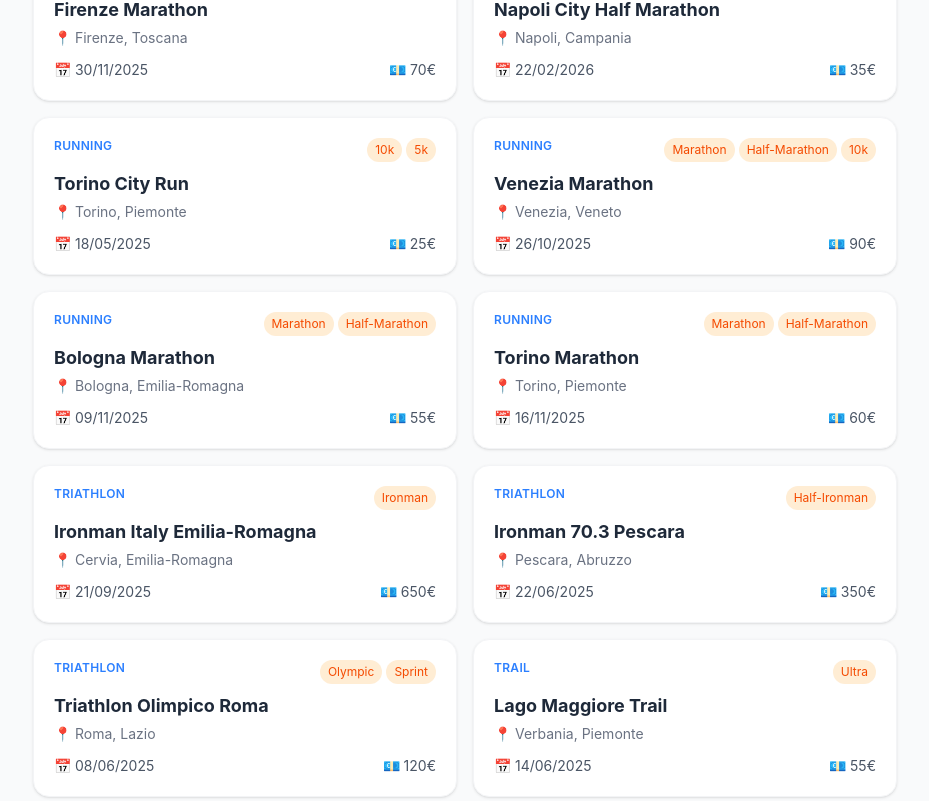
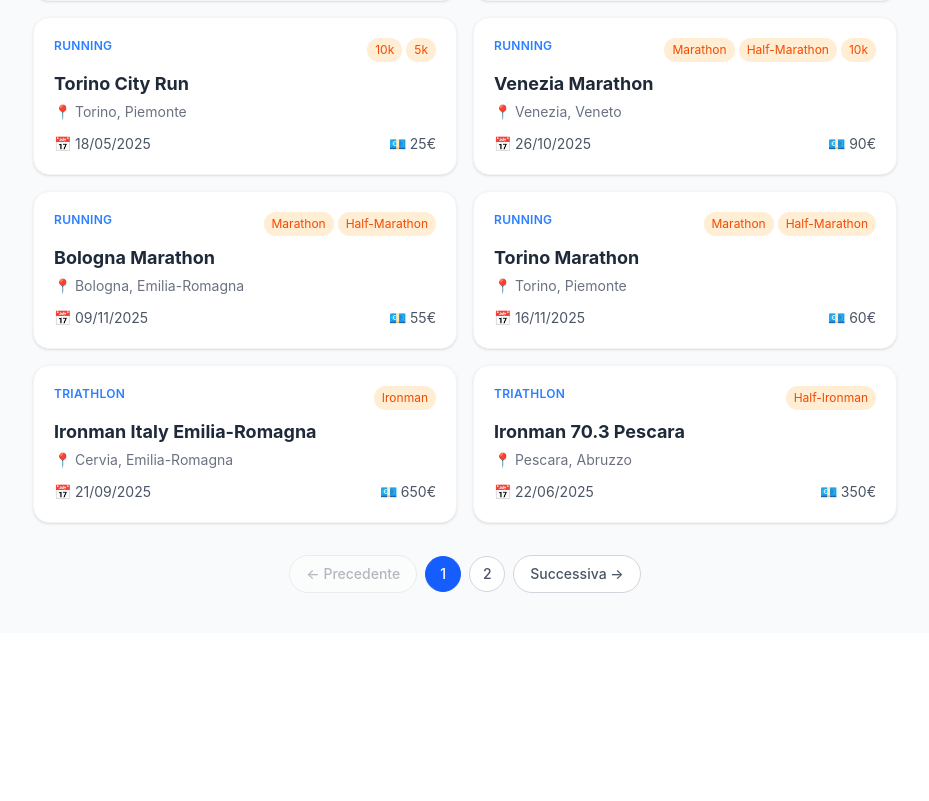
Before and after one commit to richbira/raceradar, a React (Vite) app: page / in a window 1280 px wide. Shown: the part 699-1500 px from the top of the page, without its empty margins (175-1104 px from the left). After the commit the page ends 1332 px from the top, so only its background shows below. Built offline with nearby package versions, Linux system fonts and the light colour scheme.

Commit message:
pagination and hidden filters

```diff
--- a/src/pages/Home.tsx
+++ b/src/pages/Home.tsx
@@ -1,11 +1,9 @@
-import { useMemo, useState } from 'react'
+import { useMemo } from 'react'
 import type { Race, RaceDistance, RaceType } from '../types'
+import { RACE_TYPES } from '../types'
 import { races } from '../data/races'
-import { useNavigate } from 'react-router-dom'
+import { useSearchParams, useNavigate } from 'react-router-dom'
 import SearchAutocomplete from '../components/SearchAutocomplete'
-
-import { RACE_TYPES } from '../types'
-const ALL_TYPES: (RaceType | 'all')[] = ['all', ...RACE_TYPES]
 
 const DISTANCES_BY_TYPE: Record<RaceType | 'all', (RaceDistance | 'all')[]> = {
   all: ['all', '5k', '10k', 'Half-Marathon', 'Marathon', 'Ultra', 'Sprint', 'Olympic', 'Half-Ironman', 'Ironman', 'Hyrox-Single', 'Hyrox-Doubles', 'Hyrox-Relay'],
@@ -15,17 +13,44 @@
   Cycling: ['all'],
   Hyrox: ['all', 'Hyrox-Single', 'Hyrox-Doubles', 'Hyrox-Relay'],
 }
+const ALL_TYPES: (RaceType | 'all')[] = ['all', ...RACE_TYPES]
+const PAGE_SIZE = 10
 
 export default function Home() {
-  const [search, setSearch] = useState('')
-  const [selectedType, setSelectedType] = useState<RaceType | 'all'>('all')
-  const [selectedDistance, setSelectedDistance] = useState<RaceDistance | 'all'>('all')
-  const [dateFrom, setDateFrom] = useState('')
-  const [dateTo, setDateTo] = useState('')
+  const [searchParams, setSearchParams] = useSearchParams()
+
+  // Leggi i filtri dall'URL
+  const search = searchParams.get('q') ?? ''
+  const selectedType = (searchParams.get('type') ?? 'all') as RaceType | 'all'
+  const selectedDistance = (searchParams.get('distance') ?? 'all') as RaceDistance | 'all'
+  const dateFrom = searchParams.get('from') ?? ''
+  const dateTo = searchParams.get('to') ?? ''
+  const page = parseInt(searchParams.get('page') ?? '1')
+
+  // Aggiorna un singolo parametro nell'URL
+const setParam = (key: string, value: string, resetPage = true) => {
+  const next = new URLSearchParams(searchParams)
+  if (value === '' || value === 'all') {
+    next.delete(key)
+  } else {
+    next.set(key, value)
+  }
+  if (resetPage) {
+    next.delete('page')
+  }
+  setSearchParams(next)
+}
 
   const onTypeClick = (type: RaceType | 'all') => {
-    setSelectedType(type)
-    setSelectedDistance('all')
+    const next = new URLSearchParams(searchParams)
+    if (type === 'all') {
+      next.delete('type')
+    } else {
+      next.set('type', type)
+    }
+    next.delete('distance')
+    next.delete('page')
+    setSearchParams(next)
   }
 
   const availableDistances = DISTANCES_BY_TYPE[selectedType]
@@ -45,6 +70,9 @@
     })
   }, [search, selectedType, selectedDistance, dateFrom, dateTo])
 
+  const totalPages = Math.ceil(filtered.length / PAGE_SIZE)
+  const paginated = filtered.slice((page - 1) * PAGE_SIZE, page * PAGE_SIZE)
+
   return (
     <div className="min-h-screen bg-gray-50">
 
@@ -57,45 +85,51 @@
       {/* FILTRI */}
       <div className="max-w-4xl mx-auto px-4 py-6 flex flex-col gap-4">
 
-        {/* Search Box stile Airbnb */}
+        {/* Search Box */}
         <div className="flex items-stretch bg-white border border-gray-200 rounded-full shadow-md overflow-visible relative">
-
-          {/* DOVE */}
           <div className="flex-1 flex items-center px-6 py-4 rounded-full hover:bg-gray-100 transition-colors cursor-text min-w-0">
             <SearchAutocomplete
               value={search}
-              onChange={setSearch}
+              onChange={(val) => setParam('q', val)}
               onSelect={() => {}}
             />
           </div>
-
-          {/* Divisore */}
           <div className="w-px bg-gray-200 my-3" />
-
-          {/* DAL */}
           <div className="flex flex-col justify-center px-6 py-4 hover:bg-gray-100 transition-colors rounded-full cursor-pointer">
             <p className="text-xs font-bold text-gray-800 mb-1">Dal</p>
             <input
               type="date"
               value={dateFrom}
-              onChange={(e) => setDateFrom(e.target.value)}
+              onChange={(e) => setParam('from', e.target.value)}
               className="text-sm text-gray-500 focus:outline-none bg-transparent cursor-pointer w-36"
             />
           </div>
-
-          {/* Divisore */}
           <div className="w-px bg-gray-200 my-3" />
-
-          {/* AL */}
           <div className="flex flex-col justify-center px-6 py-4 hover:bg-gray-100 transition-colors rounded-full cursor-pointer">
             <p className="text-xs font-bold text-gray-800 mb-1">Al</p>
             <input
               type="date"
               value={dateTo}
-              onChange={(e) => setDateTo(e.target.value)}
+              onChange={(e) => setParam('to', e.target.value)}
               className="text-sm text-gray-500 focus:outline-none bg-transparent cursor-pointer w-36"
             />
           </div>
+          {/* Reset */}
+          {(search || dateFrom || dateTo) && (
+            <button
+              onClick={() => {
+                const next = new URLSearchParams(searchParams)
+                next.delete('q')
+                next.delete('from')
+                next.delete('to')
+                next.delete('page')
+                setSearchParams(next)
+              }}
+              className="px-4 py-3 text-gray-400 hover:text-red-400 hover:bg-gray-100 transition-colors rounded-r-full text-lg"
+            >
+              ✕
+            </button>
+          )}
         </div>
 
         {/* Filtro tipo */}
@@ -115,12 +149,13 @@
           ))}
         </div>
 
-        {/* Filtro distanza */}
+        {/* Filtro distanza — appare solo se tipo selezionato */}
+        {selectedType !== 'all' && (
           <div className="flex gap-2 flex-wrap">
             {availableDistances.map((dist) => (
               <button
                 key={dist}
-              onClick={() => setSelectedDistance(dist)}
+                onClick={() => setParam('distance', dist)}
                 className={`px-4 py-2 rounded-full text-sm font-medium border transition-colors ${
                   selectedDistance === dist
                     ? 'bg-orange-500 text-white border-orange-500'
@@ -131,6 +166,7 @@
               </button>
             ))}
           </div>
+        )}
 
       </div>
 
@@ -145,10 +181,45 @@
         )}
 
         <div className="grid grid-cols-1 sm:grid-cols-2 gap-4">
-          {filtered.map((race, index) => (
+          {paginated.map((race, index) => (
             <RaceCard key={`${race.id}-${search}-${selectedType}-${selectedDistance}`} race={race} index={index} />
           ))}
         </div>
+
+        {/* PAGINAZIONE */}
+        {totalPages > 1 && (
+          <div className="flex justify-center items-center gap-2 mt-8">
+            <button
+              onClick={() => setParam('page', String(page - 1), false)}
+              disabled={page === 1}
+              className="px-4 py-2 rounded-full border text-sm font-medium transition-colors disabled:opacity-40 disabled:cursor-not-allowed bg-white text-gray-600 border-gray-300 hover:border-blue-400"
+            >
+              ← Precedente
+            </button>
+
+            {Array.from({ length: totalPages }, (_, i) => i + 1).map((p) => (
+              <button
+                key={p}
+                onClick={() => setParam('page', String(p), false)}
+                className={`w-9 h-9 rounded-full text-sm font-medium border transition-colors ${
+                  page === p
+                    ? 'bg-blue-600 text-white border-blue-600'
+                    : 'bg-white text-gray-600 border-gray-300 hover:border-blue-400'
+                }`}
+              >
+                {p}
+              </button>
+            ))}
+
+            <button
+              onClick={() => setParam('page', String(page + 1),false)}
+              disabled={page === totalPages}
+              className="px-4 py-2 rounded-full border text-sm font-medium transition-colors disabled:opacity-40 disabled:cursor-not-allowed bg-white text-gray-600 border-gray-300 hover:border-blue-400"
+            >
+              Successiva →
+            </button>
+          </div>
+        )}
       </div>
     </div>
   )
@@ -176,11 +247,11 @@
       <h2 className="text-lg font-bold text-gray-800 mb-1">{race.name}</h2>
       <p className="text-sm text-gray-500 mb-3">📍 {race.city}, {race.region}</p>
       <div className="flex justify-between text-sm text-gray-600">
-        📅 {new Date(race.date).toLocaleDateString('it-IT')}
+        <span>📅 {new Date(race.date).toLocaleDateString('it-IT')}
           {race.endDate && ` - ${new Date(race.endDate).toLocaleDateString('it-IT')}`}
+        </span>
         <span>💶 {race.price_eur}€</span>
       </div>
-
     </div>
   )
 }
```
Lines whose indentation alone changed are shown as unchanged.
